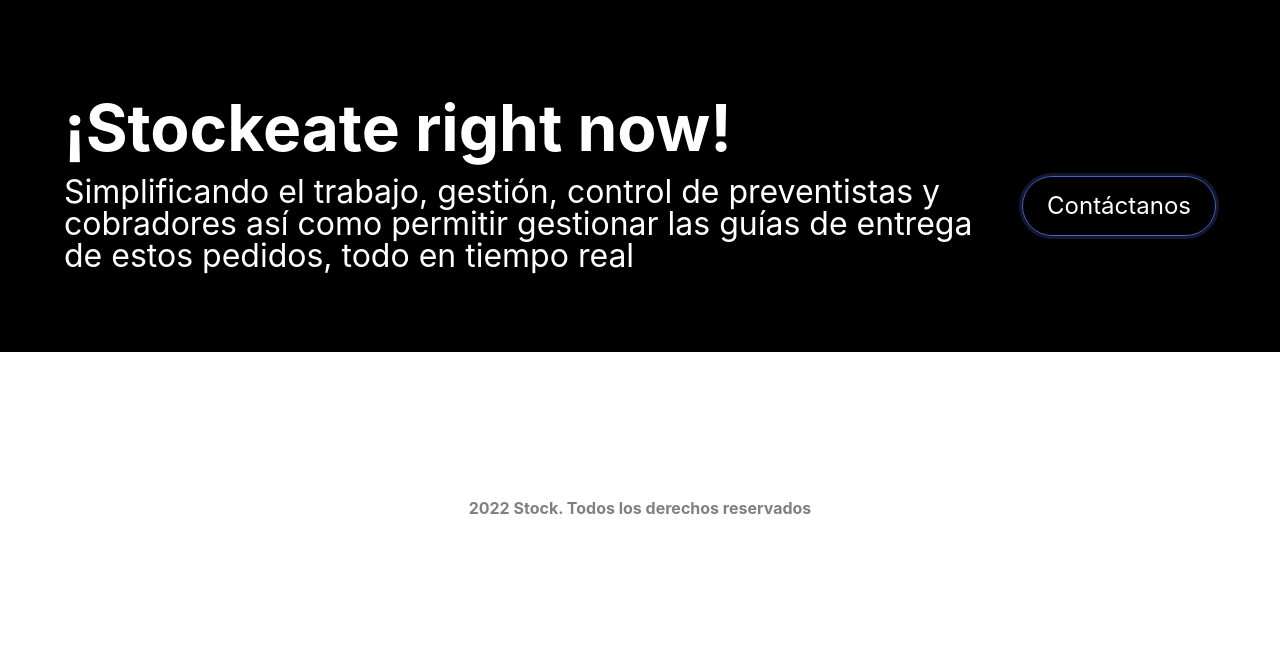
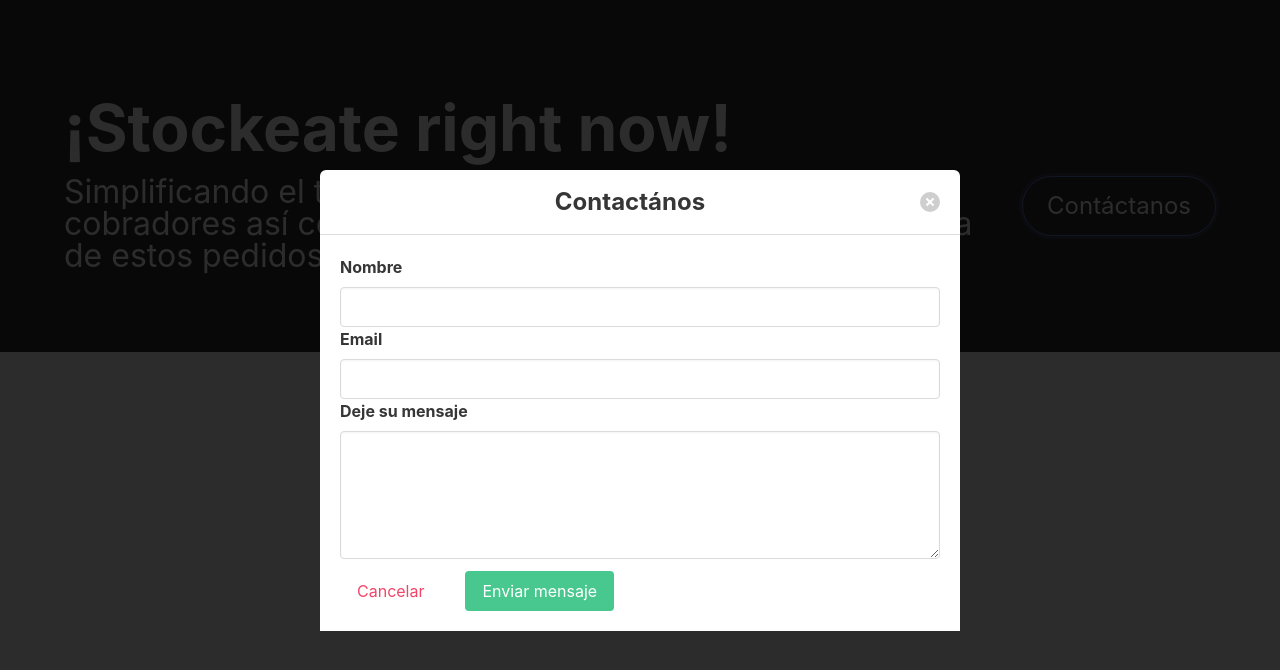
Before and after one commit to jlarteagap/stock, a React (Create React App) app: page / in a window 1280 px wide. Both pictures are taken after a click on the button "Contáctanos". Shown: the top 670 px of the page. Built offline with nearby package versions, Linux system fonts and the light colour scheme; no server answers.

Commit message:
[FEAT] Contact form in modal

```diff
--- a/src/components/contact/Contact.js
+++ b/src/components/contact/Contact.js
@@ -1,7 +1,13 @@
-import React from 'react'
+import React, { useState } from 'react'
 import './contact.css'
+import { Modal } from '../utils/Modal'
 
 const Contact = () => {
+  const [modal, setModal] = useState(false)
+
+  const toggleModal = () => {
+    setModal(!modal)
+  }
   return (
     <div className="contact">
       <div className="container">
@@ -19,12 +25,16 @@ const Contact = () => {
             </p>
           </div>
           <div className="">
-            <button className="contact__button button is-outlined is-large">
+            <button
+              className="contact__button button is-outlined is-large"
+              onClick={toggleModal}
+            >
               Contáctanos
             </button>
           </div>
         </div>
       </div>
+      <Modal modal={modal} toggleModal={toggleModal} />
     </div>
   )
 }
--- /dev/null
+++ b/src/components/utils/FormContact.js
@@ -0,0 +1,75 @@
+import { Form, Formik } from 'formik'
+import React, { useState } from 'react'
+import * as Yup from 'yup'
+import { InputField, TextAreaField } from './form/InputField'
+
+export const FormContact = ({ toggleModal }) => {
+  const [status, setStatus] = useState(false)
+
+  const validate = Yup.object({
+    nombre: Yup.string().required('Su nombre es requerido'),
+    email: Yup.string()
+      .email('El correo no válido')
+      .required('Su nombre es requerido'),
+    mensaje: Yup.string()
+      .min(
+        6,
+        'Su mensaje es demasioado corto, intente enviar ampliar su mensaje'
+      )
+      .required('Es su mensaje es importante')
+  })
+  return (
+    <Formik
+      initialValues={{
+        nombre: '',
+        email: '',
+        mensaje: ''
+      }}
+      validationSchema={validate}
+      onSubmit={(values, { resetForm }) => {
+        console.log(values)
+        setStatus(status)
+        resetForm()
+      }}
+    >
+      {formik => (
+        <div>
+          {status && (
+            <>
+              <div className="notification is-success is-light">
+                Su mensaje ha sido enviado correctamente.
+              </div>
+              <div className="is-flex is-justify-content-center">
+                <button
+                  className="button is-success is-outlined"
+                  onClick={toggleModal}
+                >
+                  Cerrar
+                </button>
+              </div>
+            </>
+          )}
+          {status || (
+            <Form>
+              <InputField label="Nombre" type="text" name="nombre" />
+              <InputField label="Email" type="email" name="email" />
+              <TextAreaField label="Deje su mensaje" name="mensaje" />
+              <div className="mt-3">
+                <button
+                  className="button is-danger is-inverted mr-5"
+                  type="button"
+                  onClick={toggleModal}
+                >
+                  Cancelar
+                </button>
+                <button type="submit" className="button is-success">
+                  Enviar mensaje
+                </button>
+              </div>
+            </Form>
+          )}
+        </div>
+      )}
+    </Formik>
+  )
+}
--- /dev/null
+++ b/src/components/utils/Modal.js
@@ -0,0 +1,21 @@
+import React from 'react'
+import { FormContact } from './FormContact'
+
+export const Modal = ({ modal, toggleModal }) => {
+  return (
+    <div className={`modal ${modal && 'is-active'}`}>
+      <div className="modal-background"></div>
+      <div className="modal-card">
+        <header className="modal__card modal-card-head">
+          <p className="modal-card-title has-text-centered has-text-weight-bold">
+            Contactános
+          </p>
+          <button className="delete" onClick={toggleModal}></button>
+        </header>
+        <section className="modal-card-body">
+          <FormContact toggleModal={toggleModal} />
+        </section>
+      </div>
+    </div>
+  )
+}
--- /dev/null
+++ b/src/components/utils/form/InputField.js
@@ -0,0 +1,41 @@
+import React from 'react'
+import { ErrorMessage, useField } from 'formik'
+
+export const InputField = ({ label, ...props }) => {
+  const [field, meta] = useField(props)
+  return (
+    <>
+      <label className="label">{label}</label>
+      <input
+        className={`input ${meta.touched && meta.error && 'is-danger'}`}
+        autoComplete="off"
+        {...field}
+        {...props}
+      />
+      <ErrorMessage
+        component="div"
+        name={field.name}
+        className="help is-danger"
+      />
+    </>
+  )
+}
+
+export const TextAreaField = ({ label, ...props }) => {
+  const [field, meta] = useField(props)
+  return (
+    <>
+      <label className="label">{label}</label>
+      <textarea
+        className={`textarea ${meta.touched && meta.error && 'is-danger'}`}
+        {...field}
+        {...props}
+      />
+      <ErrorMessage
+        component="div"
+        name={field.name}
+        className="help is-danger"
+      />
+    </>
+  )
+}
--- a/src/style.css
+++ b/src/style.css
@@ -5,3 +5,7 @@
 body{
     color: var(--text);
 }
+
+.modal__card{
+    background: white;
+}
```
